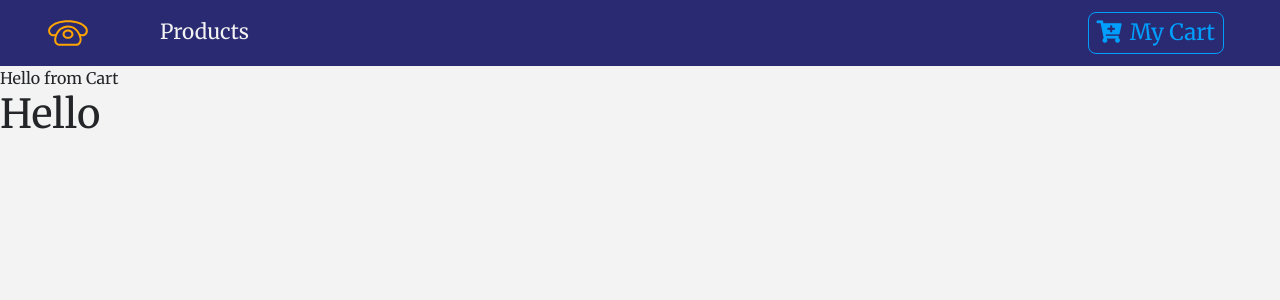
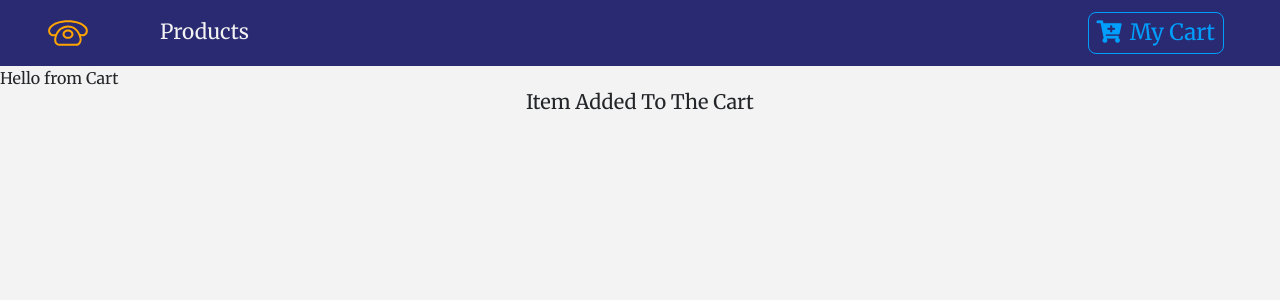
Before and after one commit to kamalyadav11/Online-Mobile-Store, a React (Create React App) app: page /cart in a window 1280 px wide. Shown: the top 300 px of the page. Built offline with nearby package versions, Linux system fonts and the light colour scheme; a web font is replaced by a local one.

Commit message:
modal bootstrap

```diff
--- a/src/components/Modal.js
+++ b/src/components/Modal.js
@@ -1,11 +1,36 @@
 import React, { Component } from "react";
+import styled from "styled-components";
+import { Link } from "react-router-dom";
+import { ProductConsumer } from "../context";
 
 export default class Modal extends Component {
   render() {
     return (
       <div>
-        <h1>Hello</h1>
+        <ProductConsumer>
+          {value => {
+            const { openModal, closeModal } = value;
+            const { img, title, price } = value.modalProduct;
+            if (!openModal) {
+              return null;
+            } else {
+              return (
+                <ModalContainer>
+                  <div className="container">
+                    <div className="row">
+                      <div className="col-8 mx-auto col-md-6 col-lg-4 text-center text-capitalize">
+                        <h5>item added to the cart</h5>
+                      </div>
+                    </div>
+                  </div>
+                </ModalContainer>
+              );
+            }
+          }}
+        </ProductConsumer>
       </div>
     );
   }
 }
+
+const ModalContainer = styled.div``;
```
